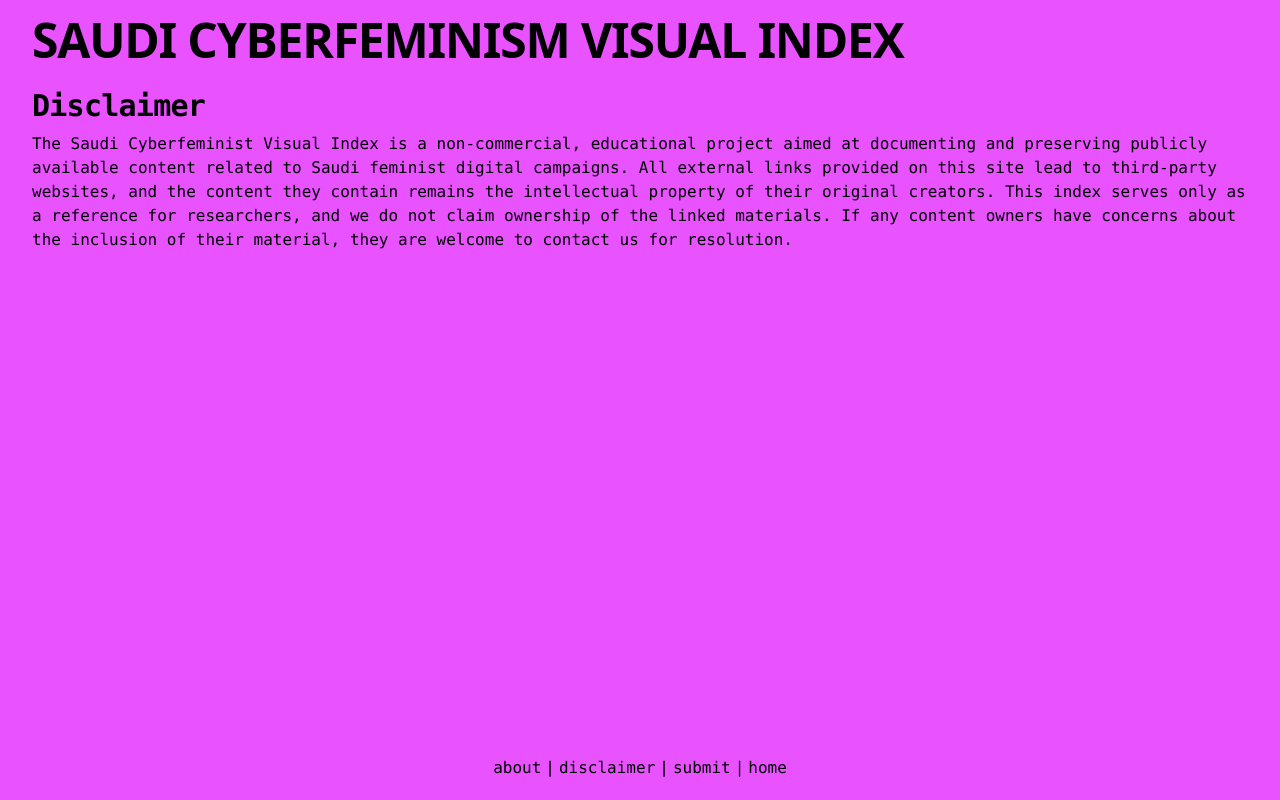
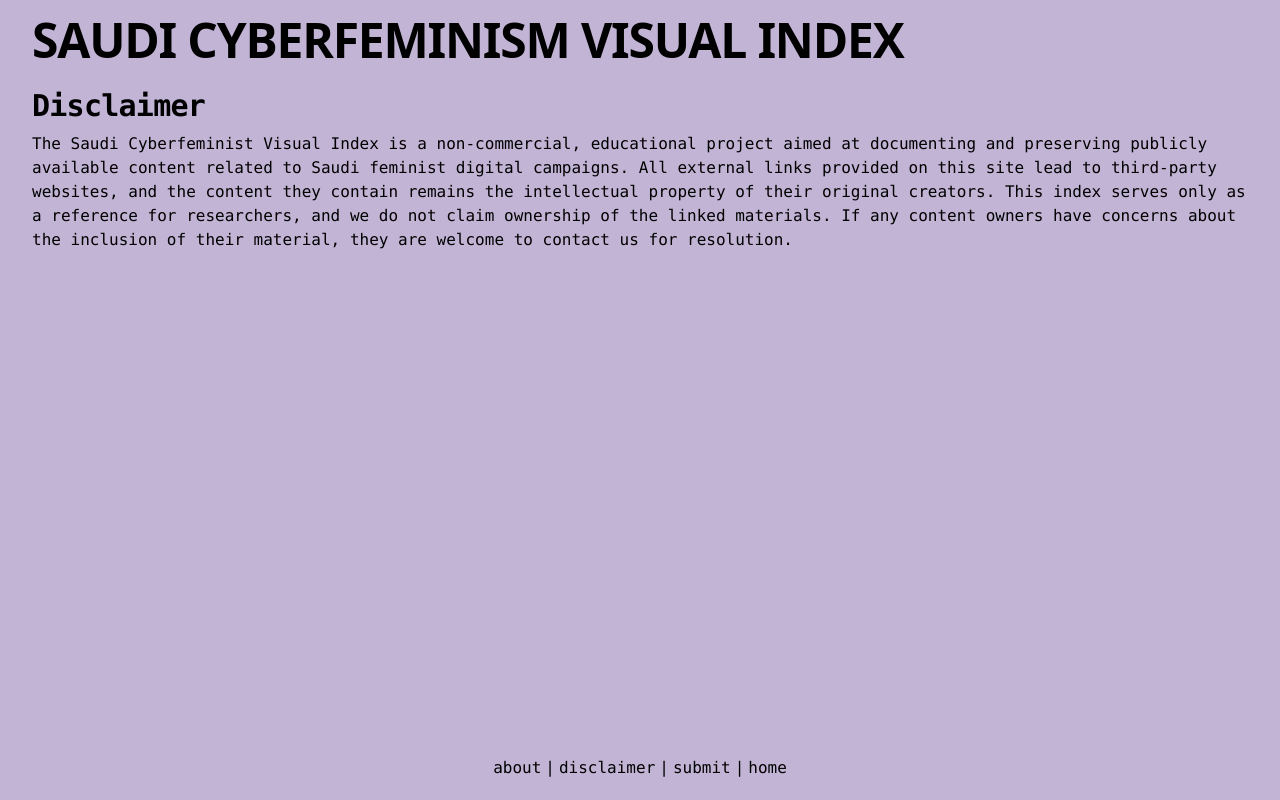
Before and after one commit to mojadem/scfvi.com, a SvelteKit app in the folder client/: page /disclaimer in a window 1280 px wide. Built offline with nearby package versions, Linux system fonts and the light colour scheme; a web font is replaced by a local one.

Commit message:
client: update main color

```diff
--- a/client/src/app.css
+++ b/client/src/app.css
@@ -7,27 +7,27 @@
 
 @layer base {
 	:root {
-		--fuschia: 292 100% 66%;
+		--lavender: 266 28% 77%;
 		--black: 0 0% 0%;
 
-		--fuschia-dark: 292 100% 60%;
+		--lavender-dark: 266 28% 70%;
 
-		--background: var(--fuschia);
+		--background: var(--lavender);
 		--foreground: var(--black);
 		/* --background: 0 0% 100%; */
 		/* --foreground: 0 0% 3.9%; */
 
-		--muted: var(--fuschia-dark);
+		--muted: var(--lavender-dark);
 		--muted-foreground: var(--black);
 		/* --muted: 0 0% 96.1%; */
 		/* --muted-foreground: 0 0% 45.1%; */
 
-		--popover: var(--fuschia);
+		--popover: var(--lavender);
 		--popover-foreground: var(--black);
 		/* --popover: 0 0% 100%; */
 		/* --popover-foreground: 0 0% 3.9%; */
 
-		--card: var(--fuschia);
+		--card: var(--lavender);
 		--card-foreground: var(--black);
 		/* --card: 0 0% 100%; */
 		/* --card-foreground: 0 0% 3.9%; */
@@ -38,7 +38,7 @@
 		/* --input: 0 0% 89.8%; */
 
 		--primary: var(--black);
-		--primary-foreground: var(--fuschia);
+		--primary-foreground: var(--lavender);
 		/* --primary: 0 0% 9%; */
 		/* --primary-foreground: 0 0% 98%; */
 
@@ -47,7 +47,7 @@
 		/* --secondary: 0 0% 96.1%; */
 		/* --secondary-foreground: 0 0% 9%; */
 
-		--accent: var(--fuschia-dark);
+		--accent: var(--lavender-dark);
 		--accent-foreground: 0 0% 9%;
 
 		--destructive: 0 72.2% 50.6%;
```
